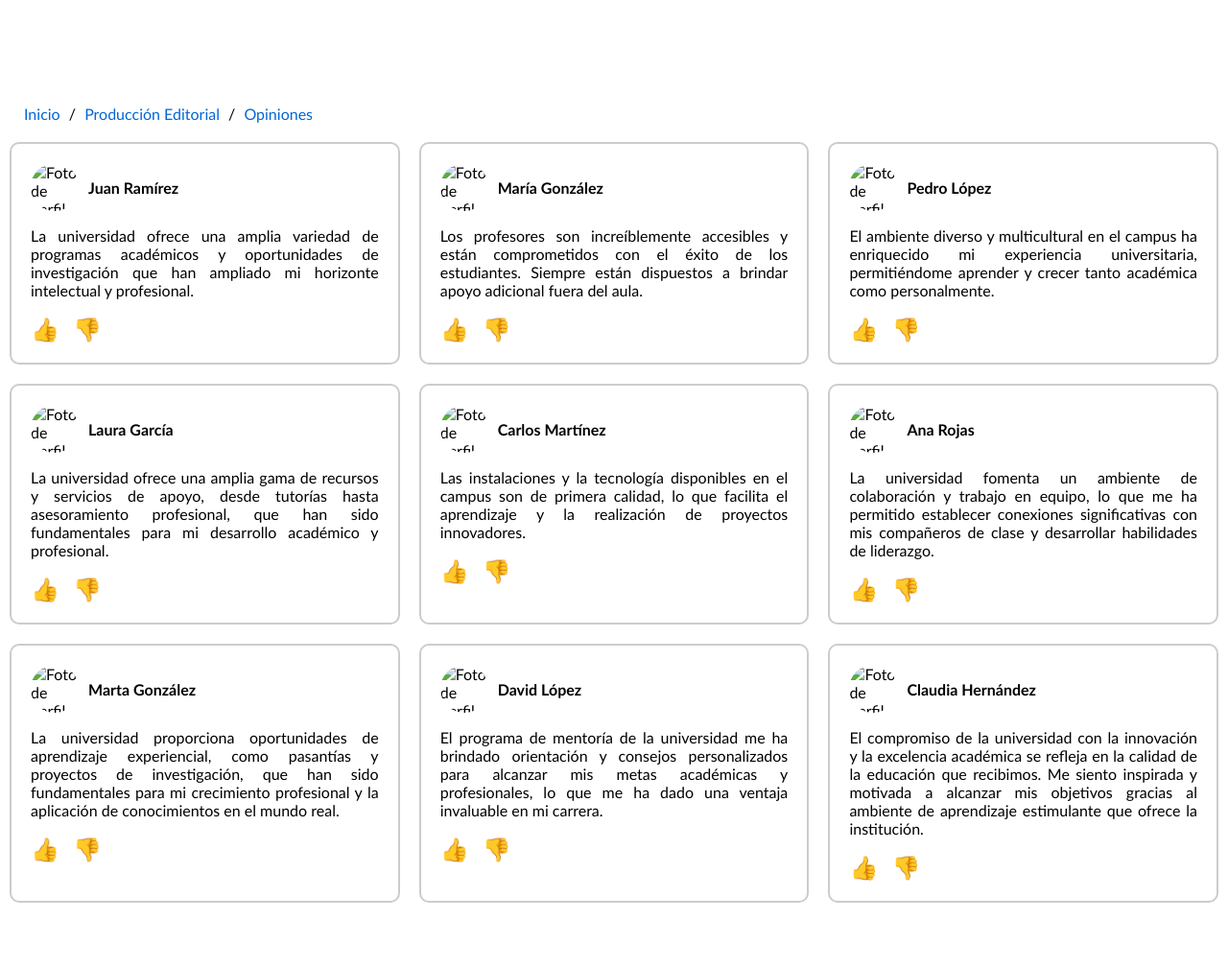
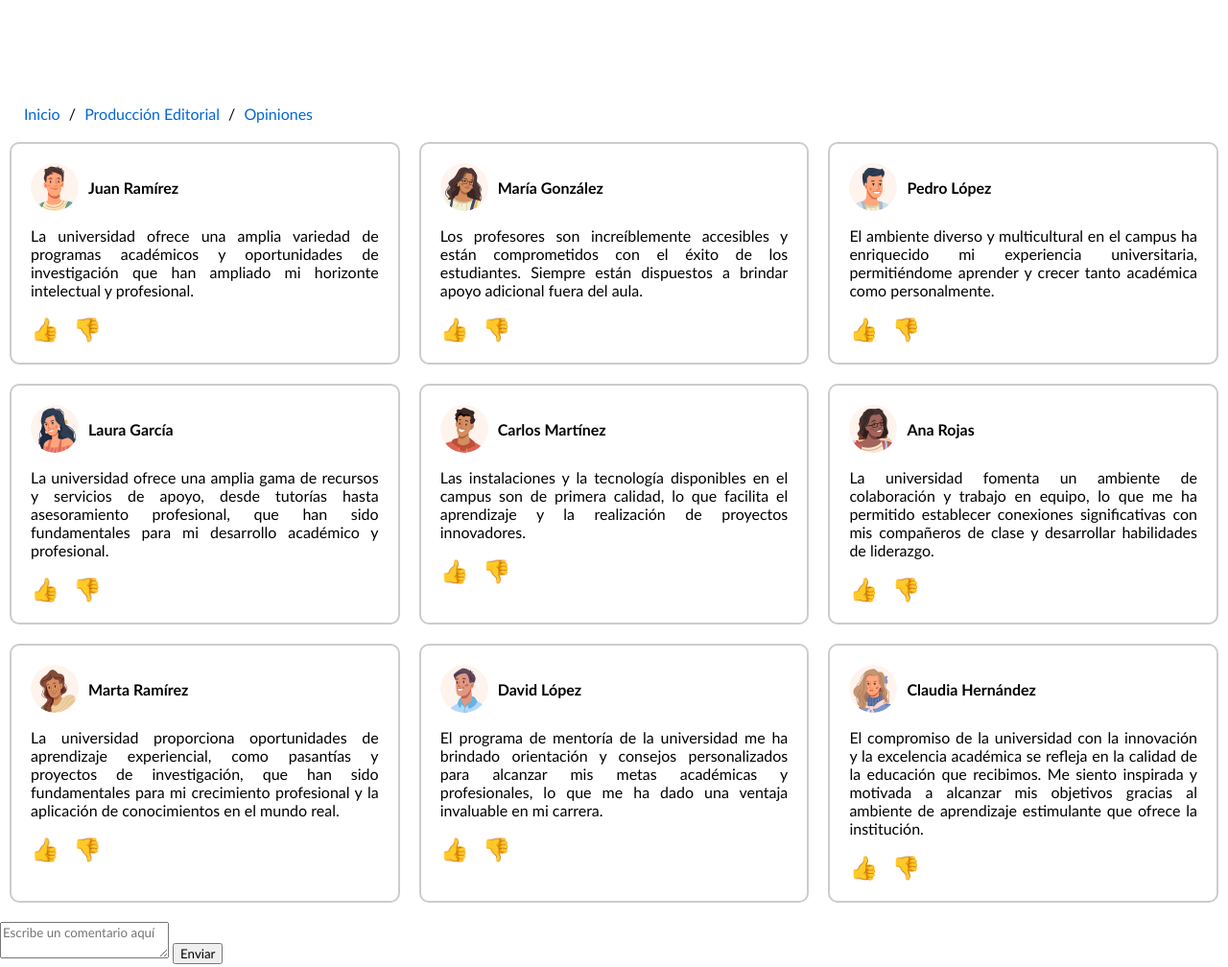
Before and after one commit to Ximena2705/Repositorio-Chicas-Superpoderosas, a plain HTML site: page opiniones.html in a window 1280 px wide. Shown: the part 322-1330 px from the top of the page at 96% size. Drawn offline with Linux system fonts and the light colour scheme.

Commit message:
Añadí las fotos de los usuarios y un cuadro de texto para comentar

```diff
--- a/opiniones.html
+++ b/opiniones.html
@@ -102,7 +102,7 @@
     <div class="fila">
         <div class="opinion">
             <div class="perfil-opinion">
-            <img src="foto_de_perfil.jpg" alt="Foto de perfil">
+            <img src="imagenes\usuarios\juan_ramirez.webp" alt="Foto de perfil">
             <span class="nombre">Juan Ramírez</span>
             </div>
             <div class="comentario">
@@ -117,7 +117,7 @@
         </div>
         <div class="opinion">
             <div class="perfil-opinion">
-            <img src="foto_de_perfil.jpg" alt="Foto de perfil">
+            <img src="imagenes\usuarios\maria_gonzalez.webp" alt="Foto de perfil">
             <span class="nombre">María González</span>
             </div>
             <div class="comentario">
@@ -132,7 +132,7 @@
         </div>
         <div class="opinion">
             <div class="perfil-opinion">
-            <img src="foto_de_perfil.jpg" alt="Foto de perfil">
+            <img src="imagenes\usuarios\pedro_lopez.webp" alt="Foto de perfil">
             <span class="nombre">Pedro López</span>
             </div>
             <div class="comentario">
@@ -149,7 +149,7 @@
     <div class="fila">
         <div class="opinion">
             <div class="perfil-opinion">
-            <img src="foto_de_perfil.jpg" alt="Foto de perfil">
+            <img src="imagenes\usuarios\laura_garcia.webp" alt="Foto de perfil">
             <span class="nombre">Laura García</span>
             </div>
             <div class="comentario">
@@ -164,7 +164,7 @@
         </div>
         <div class="opinion">
             <div class="perfil-opinion">
-            <img src="foto_de_perfil.jpg" alt="Foto de perfil">
+            <img src="imagenes\usuarios\carlos_martinez.webp" alt="Foto de perfil">
             <span class="nombre">Carlos Martínez</span>
             </div>
             <div class="comentario">
@@ -178,7 +178,7 @@
         </div>
         <div class="opinion">
             <div class="perfil-opinion">
-            <img src="foto_de_perfil.jpg" alt="Foto de perfil">
+            <img src="imagenes\usuarios\ana_rojas.webp" alt="Foto de perfil">
             <span class="nombre">Ana Rojas</span>
             </div>
             <div class="comentario">
@@ -195,8 +195,8 @@
     <div class="fila">
         <div class="opinion">
             <div class="perfil-opinion">
-            <img src="foto_de_perfil.jpg" alt="Foto de perfil">
-            <span class="nombre">Marta González</span>
+            <img src="imagenes\usuarios\marta_ramirez.webp" alt="Foto de perfil">
+            <span class="nombre">Marta Ramírez</span>
             </div>
             <div class="comentario">
             <p>La universidad proporciona oportunidades de aprendizaje experiencial,
@@ -210,7 +210,7 @@
         </div>
         <div class="opinion">
             <div class="perfil-opinion">
-            <img src="foto_de_perfil.jpg" alt="Foto de perfil">
+            <img src="imagenes\usuarios\david_lopez.webp" alt="Foto de perfil">
             <span class="nombre">David López</span>
             </div>
             <div class="comentario">
@@ -225,7 +225,7 @@
         </div>
         <div class="opinion">
             <div class="perfil-opinion">
-            <img src="foto_de_perfil.jpg" alt="Foto de perfil">
+            <img src="imagenes\usuarios\claudia_hernandez.webp" alt="Foto de perfil">
             <span class="nombre">Claudia Hernández</span>
             </div>
             <div class="comentario">
@@ -240,6 +240,11 @@
             </div>
         </div>
     </div>
+</div>
+
+<div class="comment-box">
+  <textarea id="comment" placeholder="Escribe un comentario aquí"></textarea>
+  <button onclick="enviarComentario()">Enviar</button>
 </div>
 
     <!--conetendor imagenes y botones-->
```
